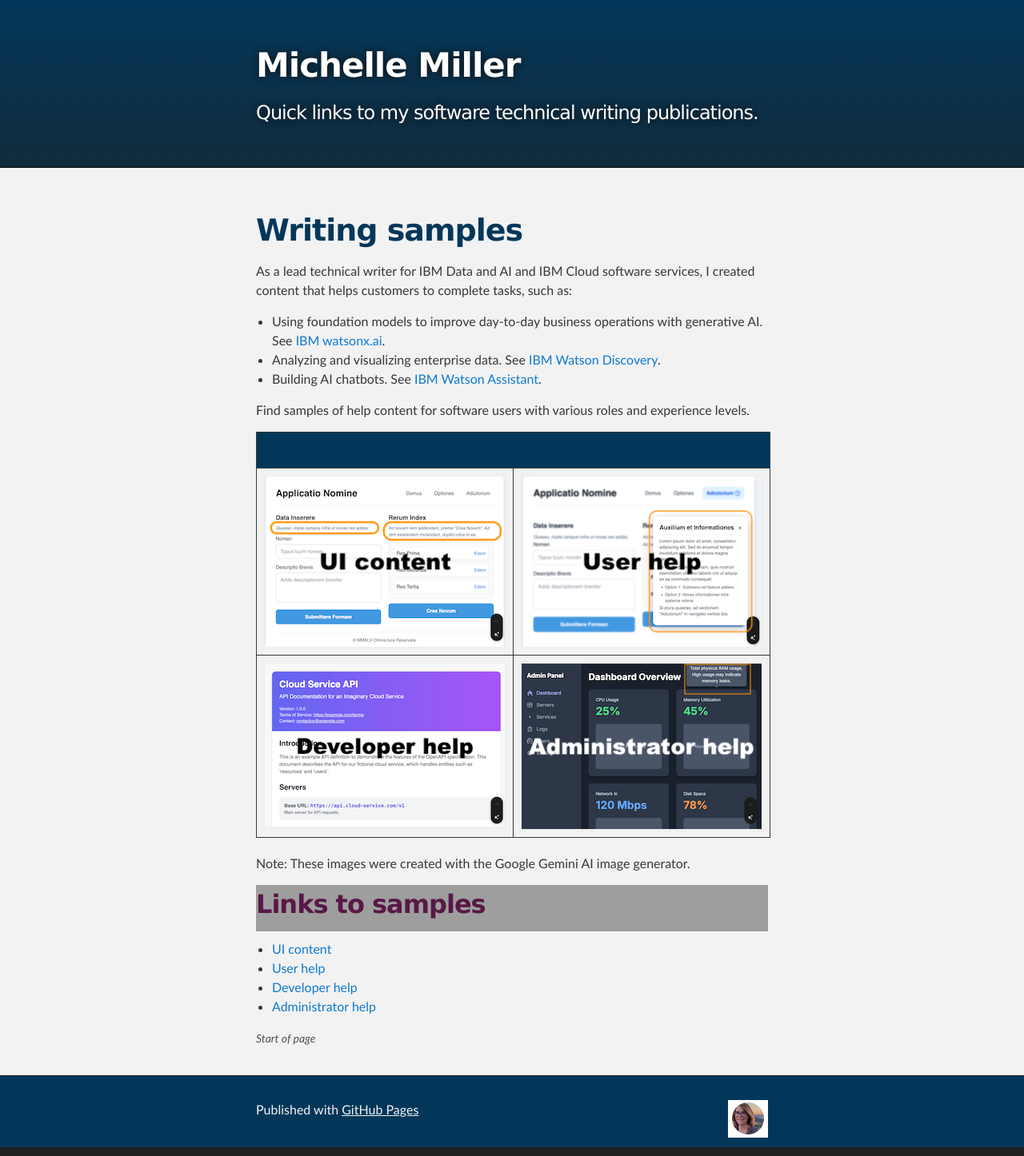
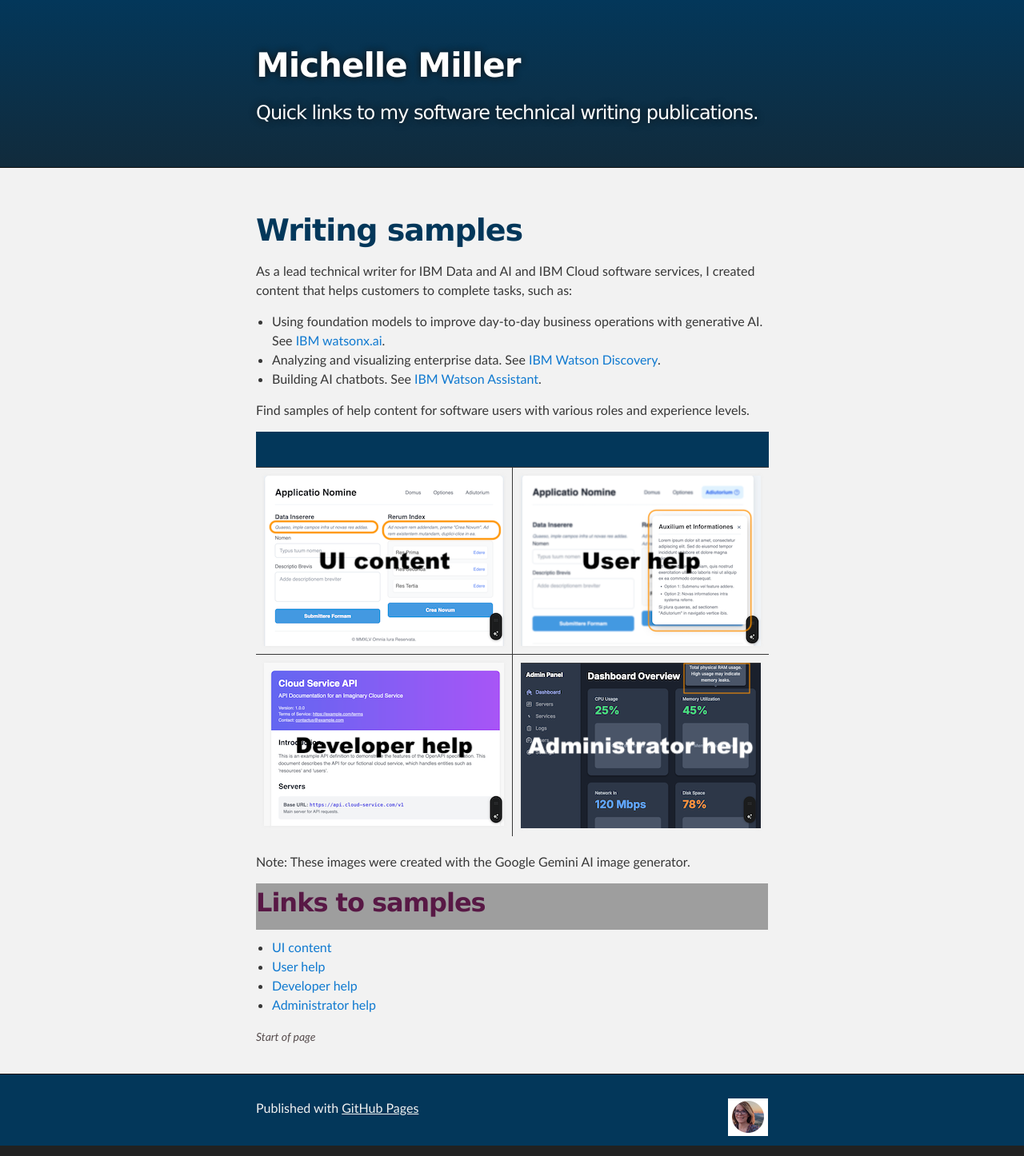
Before and after one commit to michelle-miller/michelle-miller.github.io, a Jekyll site: the page built from index.md, in a window 1280 px wide. Shown: the whole page at 80% size. Built offline with Jekyll 4.4.1, drawn with Linux system fonts in a browser that asks for light colours; our own code applies the rules of GitHub Pages for plain Markdown files; grey boxes are pictures that could not be loaded.

Commit message:
reducing width more

```diff
--- a/_sass/jekyll-theme-slate.scss
+++ b/_sass/jekyll-theme-slate.scss
@@ -297,7 +297,7 @@ table {
  }
 
 .tableimg {
-  border: 1px solid #373737;
+  border: hidden;
 }
 
 th {
@@ -494,7 +494,7 @@ Small Device Styles
   }
 
   .tableimg, th {
-    width: 70%;
+    width: 60%;
   }
 
   #project_title {
```
